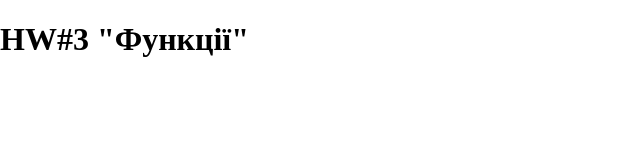
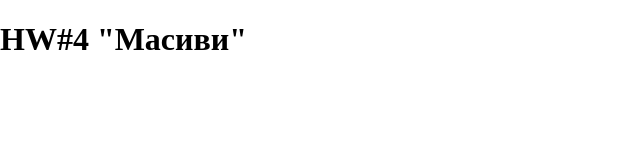
Before and after one commit to Penha-Vasyl/FRONT-END_ADVANCED, a plain HTML site: page HW-4_-Arrays_Penha_Vasyl/index.html in a window 1280 px wide. Shown: the full height of the page, 0-640 px from the left. Drawn offline with nearby package versions, Linux system fonts and the light colour scheme.

Commit message:
Implement task #4

```diff
--- a/HW-4_-Arrays_Penha_Vasyl/index.html
+++ b/HW-4_-Arrays_Penha_Vasyl/index.html
@@ -2,11 +2,11 @@
 <html lang="en">
   <head>
     <meta charset="UTF-8"/>
-    <title>HW#3 "Функції" Penha Vasyl</title>
+    <title>HW#4 "Мисиви" Penha Vasyl</title>
     <link rel="stylesheet" href="https://cdnjs.cloudflare.com/ajax/libs/normalize/8.0.1/normalize.css" integrity="sha512-oHDEc8Xed4hiW6CxD7qjbnI+B07vDdX7hEPTvn9pSZO1bcRqHp8mj9pyr+8RVC2GmtEfI2Bi9Ke9Ass0as+zpg==" crossorigin="anonymous" />
   </head>
   <body>
-    <h1>HW#3 "Функції"</h1>
+    <h1>HW#4 "Масиви"</h1>
     <script src="index.js"></script>
   </body>
 </html>
```
